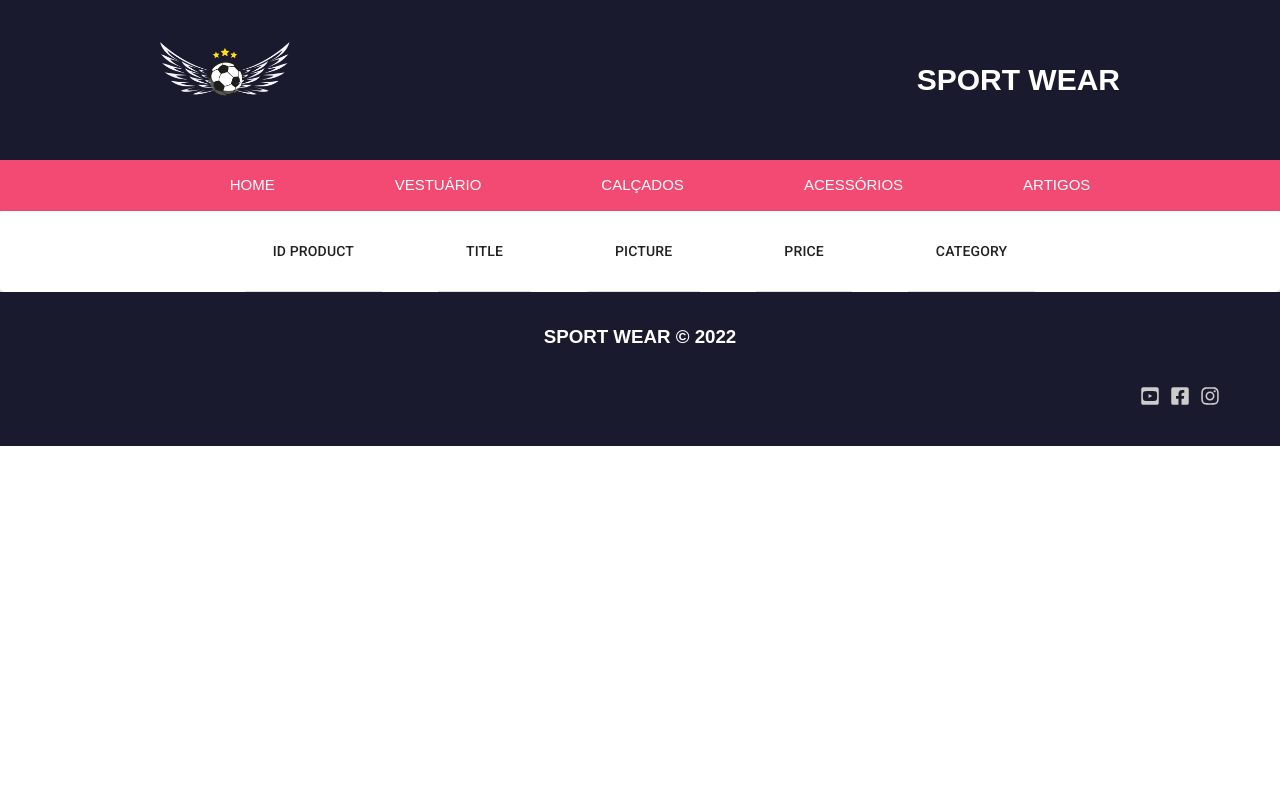
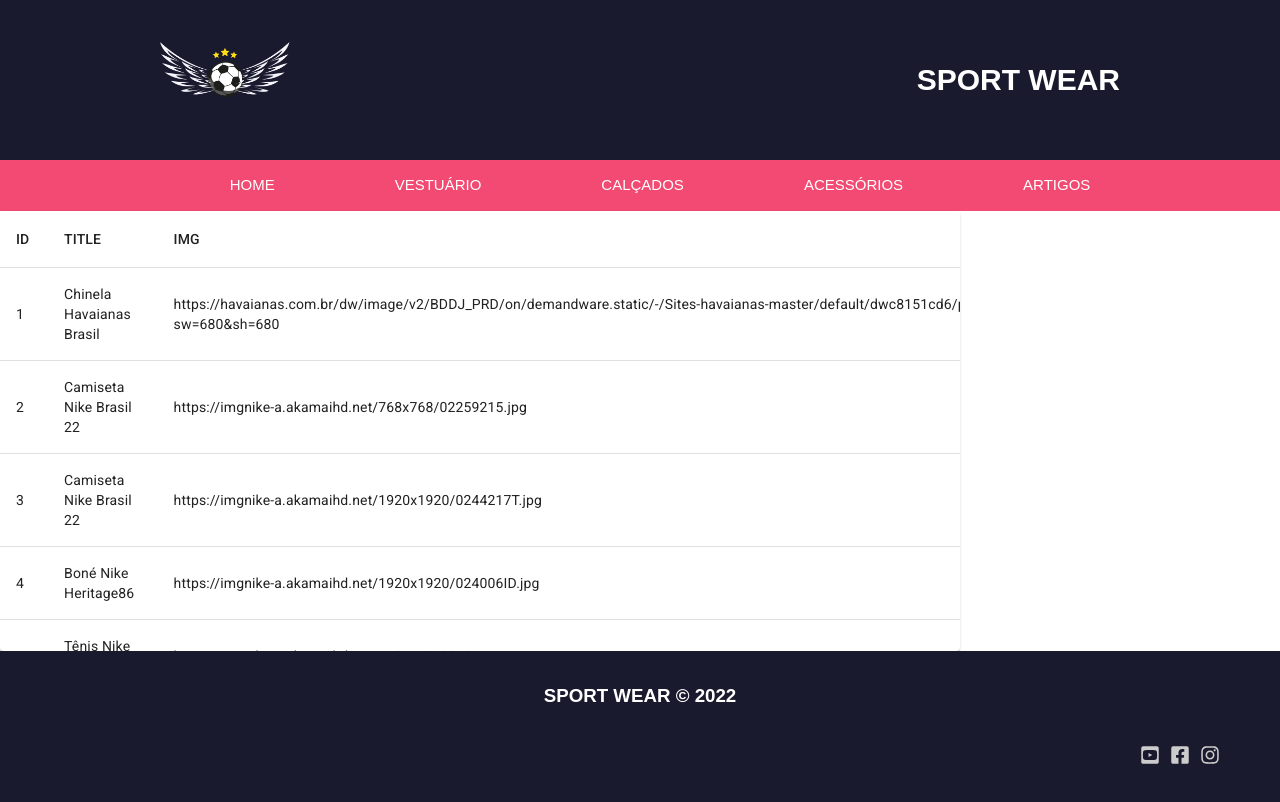
Before and after one commit to joaoabreu004/SPORT_WEAR, a React (Create React App) app: page /admin/produtos in a window 1280 px wide. Shown: the top 802 px of the page. Built offline with nearby package versions, Linux system fonts and the light colour scheme; data requests are answered from the project's data file; a web font is replaced by a local one.

Commit message:
Primeiro contato com a API

```diff
--- a/mock/db.json
+++ b/mock/db.json
@@ -104,6 +104,13 @@
       "img": "https://imgcentauro-a.akamaihd.net/900x900/97096101/bola-de-futebol-de-campo-nike-cbf-flight-sp22-img.jpg",
       "price": "399,00",
       "category": "Artigos"
+    },
+    {
+      "id": 16,
+      "title": "CAMISA CROÁCIA 22",
+      "img": "https://imgnike-a.akamaihd.net/768x768/02313251.jpg",
+      "price": "150,00",
+      "category": "Vestuário"
     }
   ]
 }
--- a/src/Pages/Admin/AdminProdutos/index.js
+++ b/src/Pages/Admin/AdminProdutos/index.js
@@ -1,23 +1,63 @@
-import { TableCell, TableContainer, TableHead, TableRow, Paper, Table } from "@mui/material";
+import { StyledTableCell, StyledTableRow, TableContainer, TableHead, TableRow, Paper, Table, TableBody, TableCell } from "@mui/material";
+import { useEffect, useState } from "react";
+import { FaTrashAlt, FaTools } from "react-icons/fa"
+
+
+
 
 function AdminProdutos() {
-    return (
-        <TableContainer component={Paper}>
-            <Table align="center" sx={{ width: "100%"}}>
-                <TableHead>
-                    <TableRow sx={{display: "flex", textAlign: "center", justifyContent:"center"}}>
-                        <TableCell sx={{alignItems: "center", padding: "2em" ,margin: "0 2em"}}>ID PRODUCT</TableCell>
-                        <TableCell  sx={{alignItems: "center", padding: "2em" ,margin: "0 2em"}}>TITLE</TableCell>
-                        <TableCell  sx={{alignItems: "center", padding: "2em" ,margin: "0 2em"}}>PICTURE</TableCell>
-                        <TableCell  sx={{alignItems: "center", padding: "2em" ,margin: "0 2em"}}>PRICE</TableCell>
-                        <TableCell  sx={{alignItems: "center", padding: "2em" ,margin: "0 2em"}}>CATEGORY</TableCell>
-                    </TableRow>
-                </TableHead>
 
-            </Table>
+    const [produtos, setProdutos] = useState([])
 
 
-        </TableContainer>
+    //OBTER TODOS OS PRODUTOS
+    useEffect(() => {
+        fetch("http://localhost:3000/produtos")
+            .then(resp => resp.json())
+            .then(resp => {
+                setProdutos(resp)
+                console.log(produtos)
+            })
+            .catch(err => console.error(err))
+    }, []);
+
+
+
+
+
+    return (
+        <Paper sx={{ width: '75%'}}>
+            <TableContainer sx={{ maxHeight: 440 }}>
+                <Table stickyHeader aria-label="sticky table">
+                    <TableHead>
+                        <TableRow>
+                            <TableCell>ID</TableCell>
+                            <TableCell>TITLE</TableCell>
+                            <TableCell>IMG</TableCell>
+                            <TableCell>PRICE</TableCell>
+                            <TableCell>CATEGORY</TableCell>
+                            <TableCell>DELETE</TableCell>
+                            <TableCell>UPDATE</TableCell>
+                        </TableRow>
+                    </TableHead>
+                    <TableBody>
+                        {produtos.map(produto =>
+                            <TableRow>
+                                <TableCell>{produto.id}</TableCell>
+                                <TableCell>{produto.title}</TableCell>
+                                <TableCell>{produto.img}</TableCell>
+                                <TableCell>{produto.price}</TableCell>
+                                <TableCell>{produto.category}</TableCell>
+                                <TableCell><FaTrashAlt /></TableCell>
+                                <TableCell><FaTools /></TableCell>
+                            </TableRow>
+
+                        )}
+                    </TableBody>
+                </Table>
+            </TableContainer>
+        </Paper>
+
     )
 
 }
--- a/src/Pages/Calcados/index.js
+++ b/src/Pages/Calcados/index.js
@@ -1,5 +1,4 @@
 import ListaFiltrar from "../../layout/ListaFiltrar";
-import ListaProdutos from "../../layout/ListaProdutos";
 import style from './Calcados.module.scss'
 
 function Calcados() {
```
